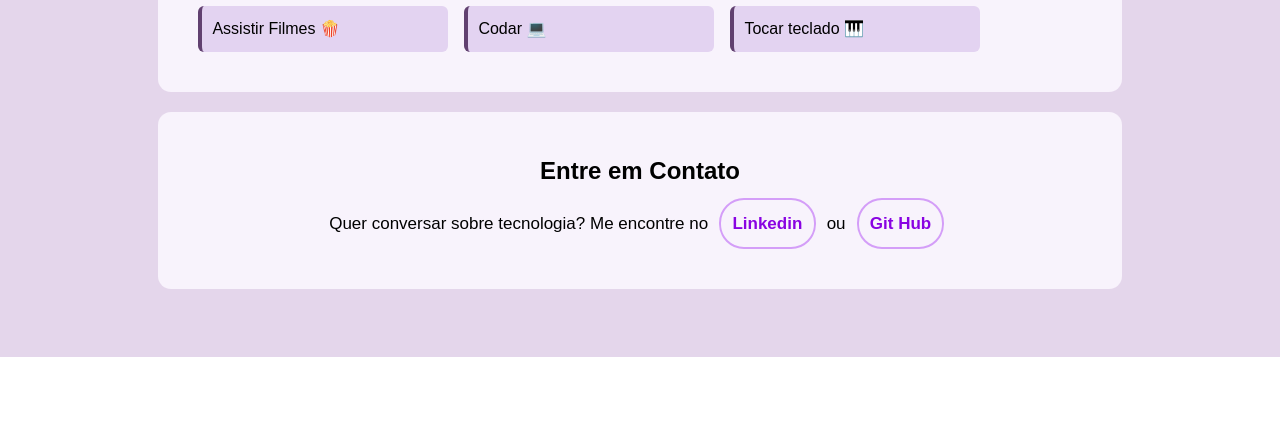
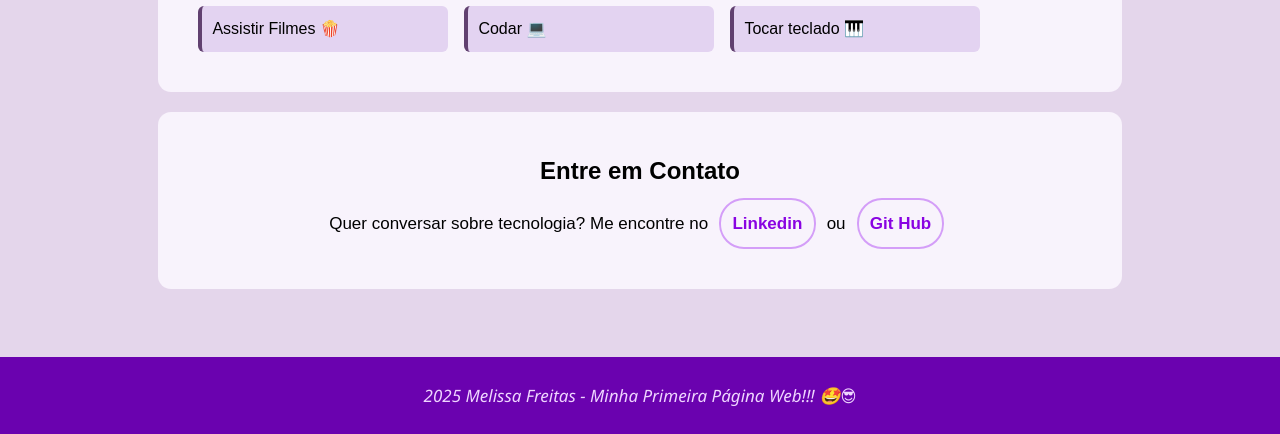
Before and after one commit to Melfreitass/meu-primeiro-site, a plain HTML site: page index.html in a window 1280 px wide. Shown: the part 528-962 px from the top of the page. Before the commit the page ends 885 px from the top, so only its background shows below. Drawn offline with Linux system fonts and the light colour scheme; a web font is replaced by a local one.

Commit message:
feat: finaliza o footer e a página web

```diff
--- a/assets/styles/index.css
+++ b/assets/styles/index.css
@@ -130,3 +130,13 @@ li:hover {
     color: azure;
     transform: translate(3px);
 }
+
+footer {
+    background-color: rgb(106, 2, 175);
+    color: rgb(239, 213, 255);
+    padding: 25px;
+    font-family:'Segoe UI', Tahoma, Geneva, Verdana, sans-serif;
+   font-style: oblique;
+   text-align: center;
+   font-size: 17px;
+}
--- a/index.html
+++ b/index.html
@@ -34,5 +34,10 @@
             </p>
         </section>
     </main>
+    <footer>
+        <p>
+            2025 Melissa Freitas - Minha Primeira Página Web!!! 🤩😎
+        </p>
+    </footer>
 </body>
 </html>
```
